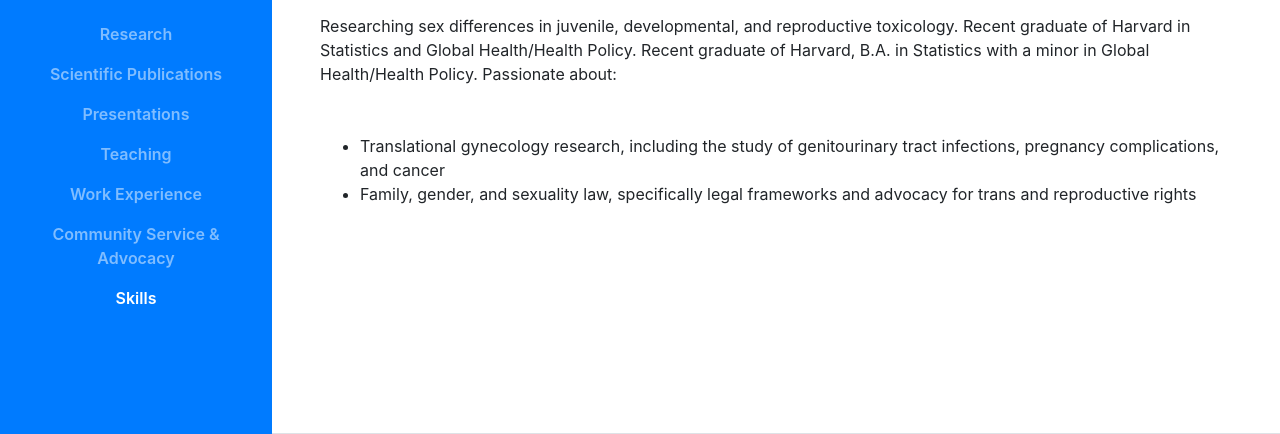
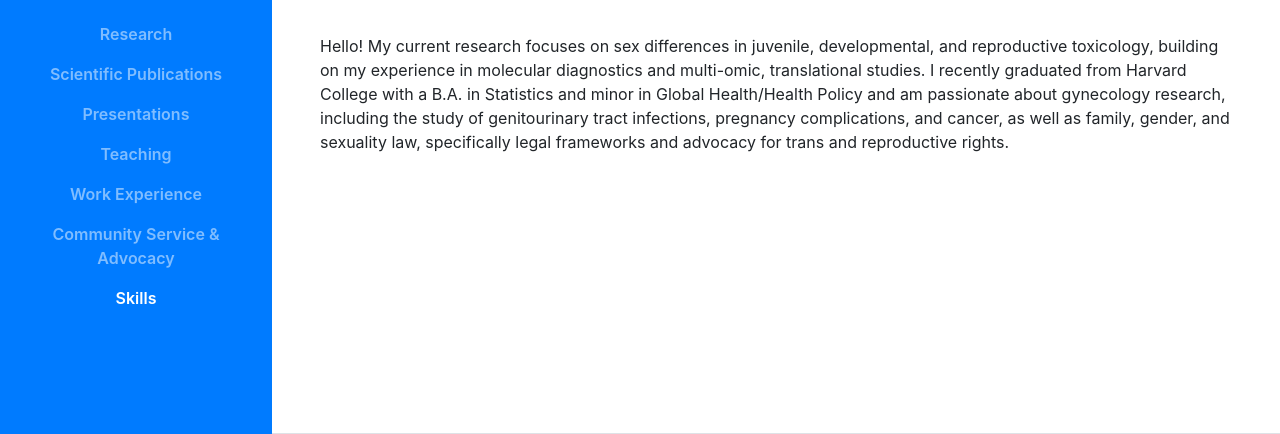
Before and after one commit to anushazaman/anushazaman.github.io, a website with bundled scripts: page index.html in a window 1280 px wide. Shown: the part 366-800 px from the top of the page. Built offline with nearby package versions, Linux system fonts and the light colour scheme; a web font is replaced by a local one.

Commit message:
trying a new bio

```diff
--- a/index.html
+++ b/index.html
@@ -78,14 +78,10 @@
           <h1 class="mb-0">Anusha Zaman
           </h1>
           <div class="subheading mb-5">Baton Rouge, LA ·
-            <a href = "mailto:anushazaman@lsu.edu">anushazaman@lsu.edu</a> · Research Associate II, Louisiana State University School of Veterinary Medicine
+            <a href = "mailto:anushazaman@lsu.edu">anushazaman@lsu.edu</a> · RA II, Louisiana State University School of Veterinary Medicine
           </div>
-          <p class="mb-5">Researching sex differences in juvenile, developmental, and reproductive toxicology. Recent graduate of Harvard in Statistics and Global Health/Health Policy.
-            Recent graduate of Harvard, B.A. in Statistics with a minor in Global Health/Health Policy. Passionate about:
-            <ul>
-              <li>Translational gynecology research, including the study of genitourinary tract infections, pregnancy complications, and cancer</li>
-              <li>Family, gender, and sexuality law, specifically legal frameworks and advocacy for trans and reproductive rights</li>
-            </ul>
+          <p class="mb-5">Hello! My current research focuses on sex differences in juvenile, developmental, and reproductive toxicology, building on my experience in molecular diagnostics and multi-omic, translational studies.
+            I recently graduated from Harvard College with a B.A. in Statistics and minor in Global Health/Health Policy and am passionate about gynecology research, including the study of genitourinary tract infections, pregnancy complications, and cancer, as well as family, gender, and sexuality law, specifically legal frameworks and advocacy for trans and reproductive rights.
           </p>
         </div>
       </section>
```
